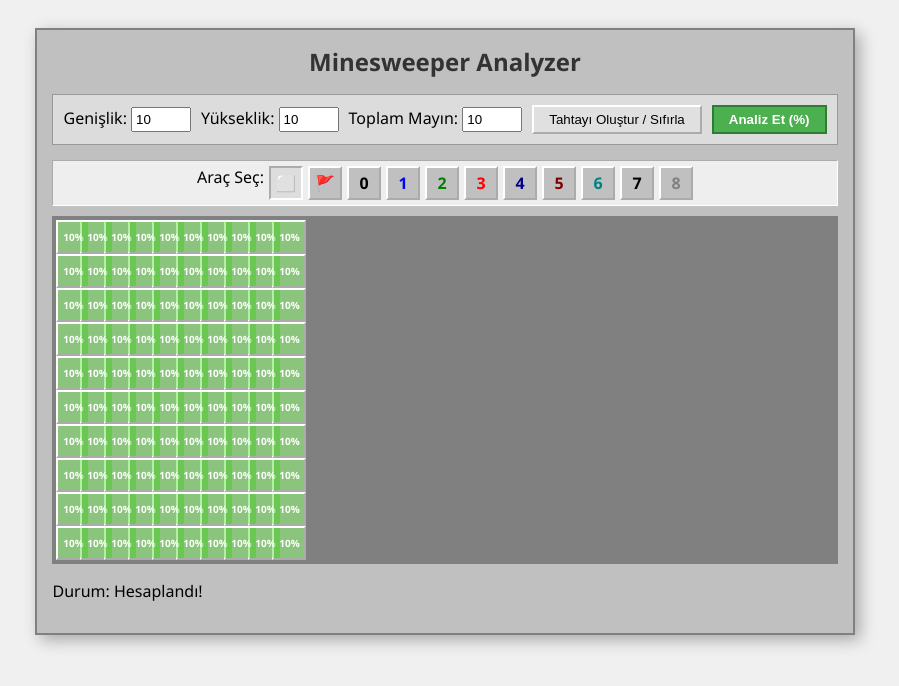
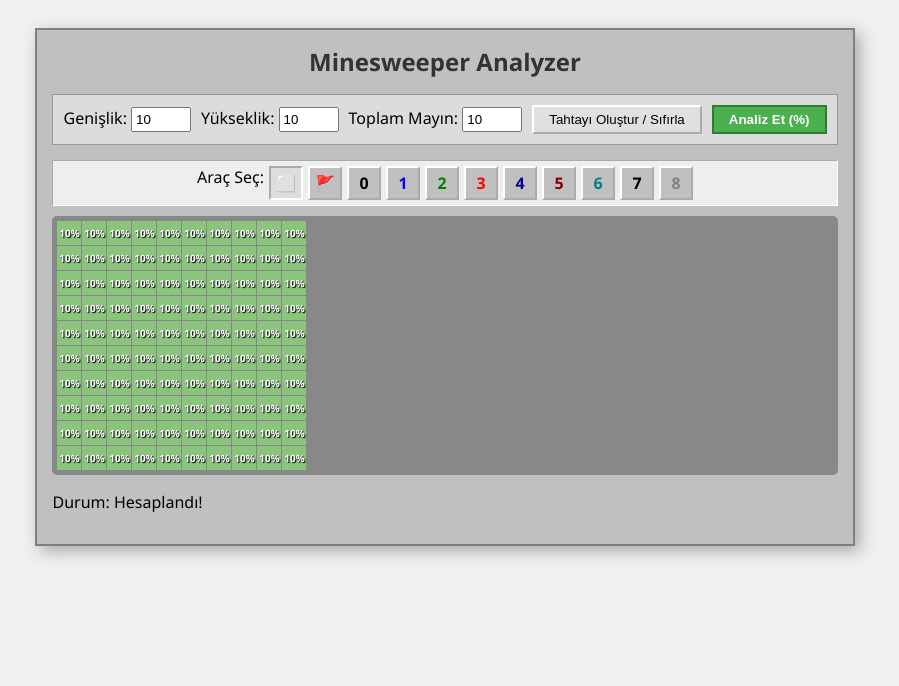
Before and after one commit to TunahanGunerr/minesweeper, a plain HTML site: page index.html in a window 1280 px wide. Both pictures are taken after a click on the button "Analiz Et (%)". Shown: the whole page, without its empty margins (195-1094 px from the left). Drawn offline with Linux system fonts and the light colour scheme.

Commit message:
Refactor CSS styles for improved layout and design

```diff
--- a/style.css
+++ b/style.css
@@ -97,28 +97,31 @@ button:active {
 .tool[data-tool="7"] { color: black; }
 .tool[data-tool="8"] { color: gray; }
 
-.board {
+#board {
     display: grid;
-    gap: 0;
-    border: 4px solid #808080;
+    gap: 1px;
+    background-color: #888;
+    padding: 5px;
+    border-radius: 5px;
+    overflow: auto; /* Tahta ekrandan büyükse kaydırma çubuğu çıksın */
+    max-width: 98vw;
+    max-height: 85vh;
     margin: 0 auto;
-    background: #808080;
 }
 
 .cell {
-    width: var(--cell-size);
-    height: var(--cell-size);
-    background-color: var(--bg-color);
-    border: 2px outset #fff;
+    width: 24px; /* Biraz küçülttük */
+    height: 24px;
+    background-color: #c0c0c0;
     display: flex;
     align-items: center;
     justify-content: center;
-    font-weight: 900;
-    font-size: 18px;
-    cursor: pointer;
-    position: relative;
-    user-select: none;
+    font-weight: bold;
+    font-size: 12px;
+    cursor: default;
+    position: relative; /* Olasılık barı için */
 }
+
 
 /* Hücre Durumları */
 .cell.open {
@@ -138,19 +141,13 @@ button:active {
 .cell[data-val="7"] { color: black; }
 .cell[data-val="8"] { color: gray; }
 
-/* Olasılık Katmanı */
+/* Olasılık yazısı stili */
 .probability {
     position: absolute;
-    top: 0;
-    left: 0;
-    width: 100%;
-    height: 100%;
-    background-color: rgba(0,0,0,0.5);
+    top: 0; left: 0; width: 100%; height: 100%;
+    display: flex; align-items: center; justify-content: center;
+    font-size: 10px;
     color: white;
-    font-size: 10px;
-    display: flex;
-    align-items: center;
-    justify-content: center;
-    pointer-events: none;
+    text-shadow: 1px 1px 1px black;
     z-index: 10;
 }
```
